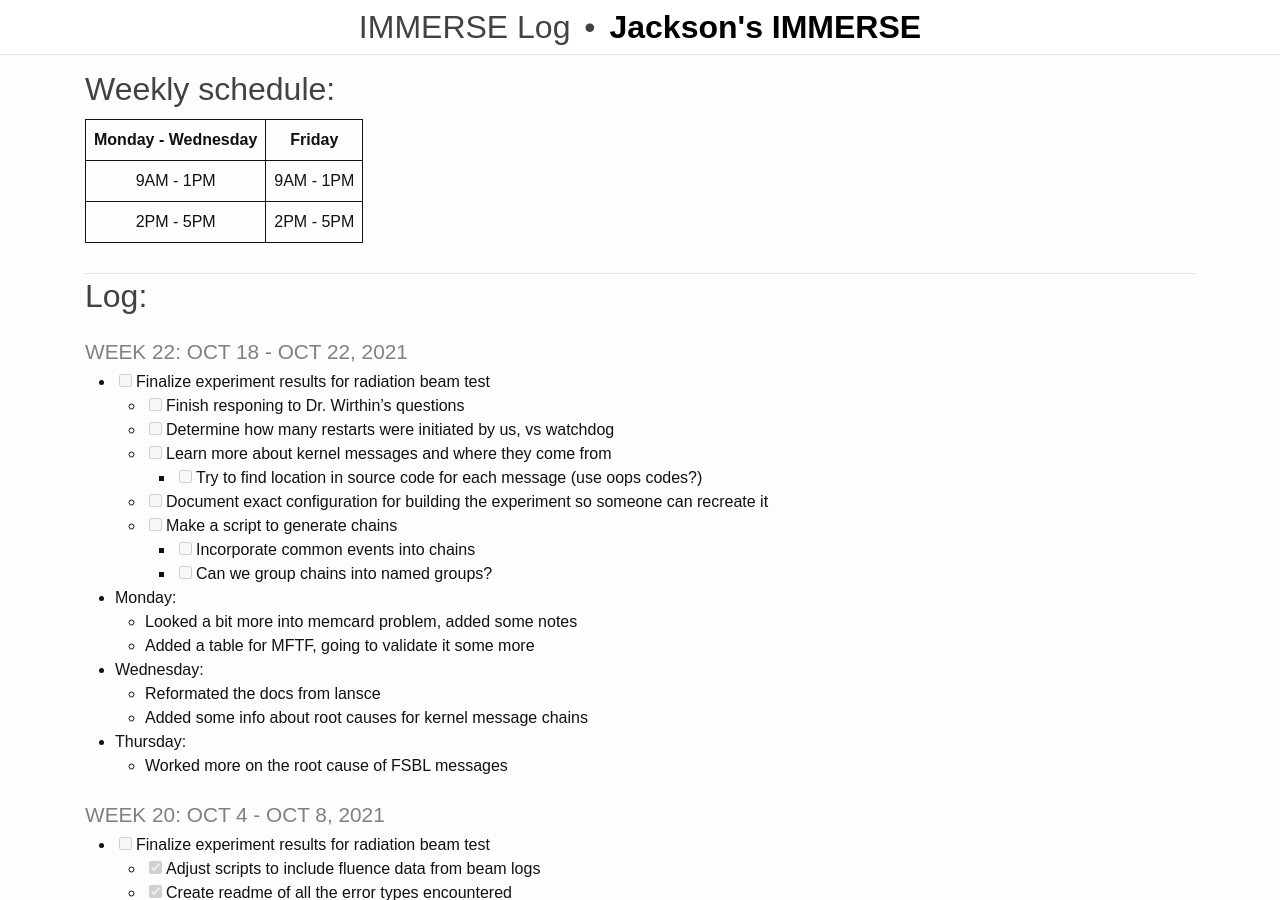
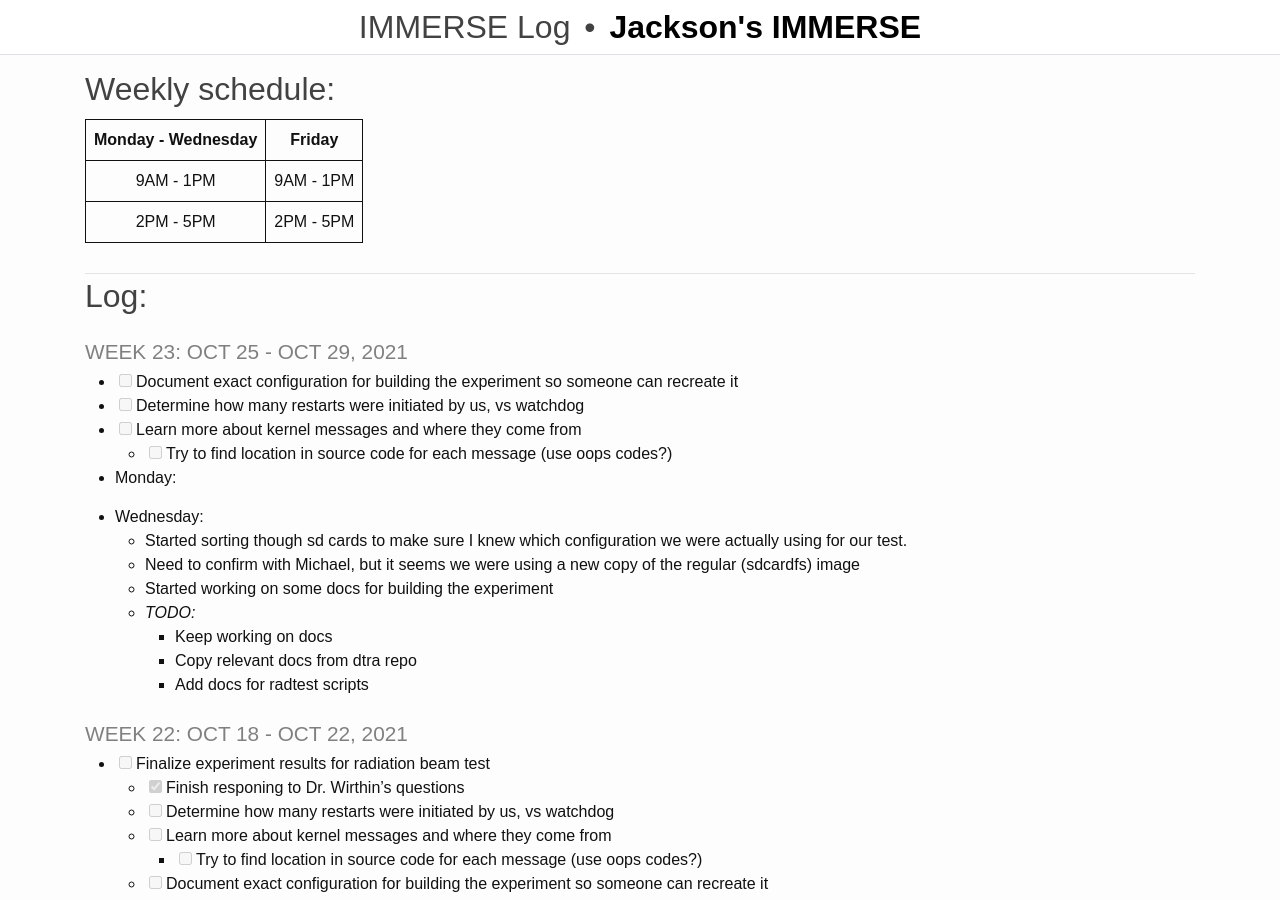
Before and after one commit to rjsmith1999/IMMERSE, a Jekyll site: the page built from _pages/log.md, in a window 1280 px wide and 900 px high. Built offline with Jekyll 4.4.1, drawn with Linux system fonts in a browser that asks for light colours.

Commit message:
Update Log

```diff
--- a/_pages/log.md
+++ b/_pages/log.md
@@ -14,16 +14,33 @@ title: IMMERSE Log
 -------------------
 ## Log:
 
+### Week 23: Oct 25 - Oct 29, 2021
+  - [ ] Document exact configuration for building the experiment so someone can recreate it
+  - [ ] Determine how many restarts were initiated by us, vs watchdog
+  - [ ] Learn more about kernel messages and where they come from
+    - [ ] Try to find location in source code for each message (use oops codes?)
+
+* **Monday**:
+
+* **Wednesday**:
+  - Started sorting though sd cards to make sure I knew which configuration we were actually using for our test.
+  - Need to confirm with Michael, but it seems we were using a new copy of the regular (sdcardfs) image
+  - Started working on some docs for building the experiment
+  - _TODO:_
+    - Keep working on docs
+    - Copy relevant docs from dtra repo
+    - Add docs for radtest scripts
+
 ### Week 22: Oct 18 - Oct 22, 2021
   - [ ] Finalize experiment results for radiation beam test
-    - [ ] Finish responing to Dr. Wirthin's questions
+    - [x] Finish responing to Dr. Wirthin's questions
     - [ ] Determine how many restarts were initiated by us, vs watchdog
     - [ ] Learn more about kernel messages and where they come from
       - [ ] Try to find location in source code for each message (use oops codes?)
     - [ ] Document exact configuration for building the experiment so someone can recreate it
-    - [ ] Make a script to generate chains
-      - [ ] Incorporate common events into chains
-      - [ ] Can we group chains into named groups?
+    - [x] Make a script to generate chains
+      - [x] Incorporate common events into chains
+      - [x] Can we group chains into named groups?
 
 * **Monday**:
   - Looked a bit more into memcard problem, added some notes
```
